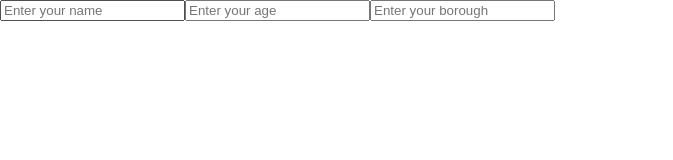
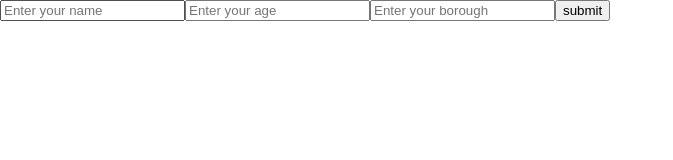
Before and after one commit to AlanaFarkas/up-and-down, a React (Create React App) app: page / in a window 1280 px wide. Shown: the top 160 px of the page, without its empty margins (0-673 px from the left). Built offline with nearby package versions, Linux system fonts and the light colour scheme.

Commit message:
renders submit button

```diff
--- a/src/Form.js
+++ b/src/Form.js
@@ -11,6 +11,7 @@ class InfoForm extends Component {
 				<input type='text' name="name" placeholder="Enter your name" />
 				<input type='text' name="age" placeholder="Enter your age" />
 				<input type='text' name="residence" placeholder="Enter your borough" />
+				<input type='submit' value='submit' />
 			</form>
 		);
 	}
```
